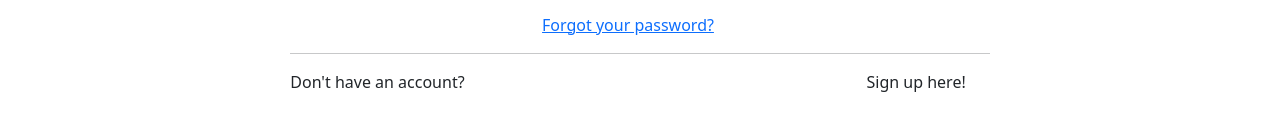
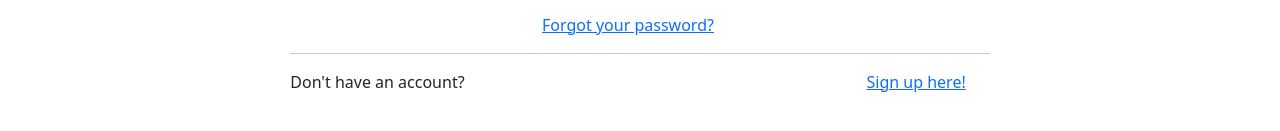
Before and after one commit to SteveKranking/Bracket-Lottery, an Angular app in the folder bracket-lottery-front-end/: page /login-component in a window 1280 px wide. Shown: the part 497-628 px from the top of the page. Built offline with nearby package versions, Linux system fonts and the light colour scheme.

Commit message:
App Routing kinda works!

```diff
--- a/bracket-lottery-front-end/src/app/app.component.html
+++ b/bracket-lottery-front-end/src/app/app.component.html
@@ -1,3 +1,4 @@
 <app-navbar></app-navbar>
-<app-login-screen></app-login-screen>
+<router-outlet></router-outlet>
+<!-- <app-login-screen></app-login-screen> -->
 <!-- <app-create-account></app-create-account> -->
--- a/bracket-lottery-front-end/src/app/app.config.ts
+++ b/bracket-lottery-front-end/src/app/app.config.ts
@@ -2,6 +2,7 @@ import { ApplicationConfig } from '@angular/core';
 import { provideRouter } from '@angular/router';
 
 import { routes } from './app.routes';
+import { Routes } from '@angular/router';
 
 export const appConfig: ApplicationConfig = {
   providers: [provideRouter(routes)]
--- a/bracket-lottery-front-end/src/app/components/create-account/create-account.component.html
+++ b/bracket-lottery-front-end/src/app/components/create-account/create-account.component.html
@@ -110,6 +110,7 @@
     </div>
 </div>
 
+<router-outlet></router-outlet>
 
 <!--
     for create account
--- a/bracket-lottery-front-end/src/app/components/create-account/create-account.component.ts
+++ b/bracket-lottery-front-end/src/app/components/create-account/create-account.component.ts
@@ -1,10 +1,11 @@
 import { NgFor } from '@angular/common';
 import { Component } from '@angular/core';
+import { RouterOutlet, RouterLink, RouterLinkActive } from '@angular/router';
 
 @Component({
   selector: 'app-create-account',
   standalone: true,
-  imports: [NgFor],
+  imports: [NgFor, RouterOutlet, RouterLink, RouterLinkActive],
   templateUrl: './create-account.component.html',
   styleUrl: './create-account.component.css'
 })
--- a/bracket-lottery-front-end/src/app/components/login-screen/login-screen.component.html
+++ b/bracket-lottery-front-end/src/app/components/login-screen/login-screen.component.html
@@ -33,8 +33,10 @@
         <hr>
 
         <div class="col-md-12 form-group row">
-            <span> Don't have an account? <a style="text-align: center; float: right;" routerLink="/first-component" routerLinkActive="active"> Sign up here! </a>  </span>
+            <span> Don't have an account? <a style="text-align: center; float: right;" ariaCurrentWhenActive="page" routerLink="/create-account-component" routerLinkActive="active"> Sign up here! </a>  </span>
         </div>
 
     </form>
 </div>
+
+<router-outlet></router-outlet>
--- a/bracket-lottery-front-end/src/app/components/login-screen/login-screen.component.ts
+++ b/bracket-lottery-front-end/src/app/components/login-screen/login-screen.component.ts
@@ -1,9 +1,10 @@
 import { Component } from '@angular/core';
+import { RouterOutlet, RouterLink, RouterLinkActive } from '@angular/router';
 
 @Component({
   selector: 'app-login-screen',
   standalone: true,
-  imports: [],
+  imports: [RouterOutlet, RouterLink, RouterLinkActive],
   templateUrl: './login-screen.component.html',
   styleUrl: './login-screen.component.css'
 })
```
